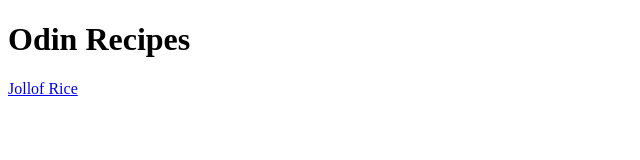
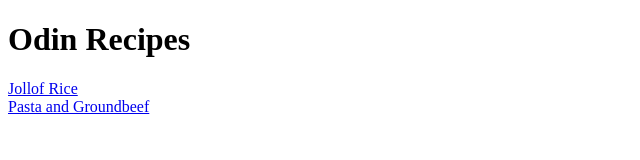
Before and after one commit to MSimaga1999/odin-recipes, a plain HTML site: page index.html in a window 1280 px wide. Shown: the whole page, without its empty margins (0-640 px from the left). Drawn offline with Linux system fonts and the light colour scheme.

Commit message:
added the second recipe link and also created the second link

```diff
--- a/index.html
+++ b/index.html
@@ -9,5 +9,7 @@
 <body>
     <h1>Odin Recipes</h1>
     <a href="recipes/jollof-rice.html">Jollof Rice</a>
+    <br>
+    <a href="recipes/pasta-and-groundbeef.html">Pasta and Groundbeef</a>
 </body>
 </html>
```
Also changed, not shown: recipes/pasta-and-groundbeef.html (added).
